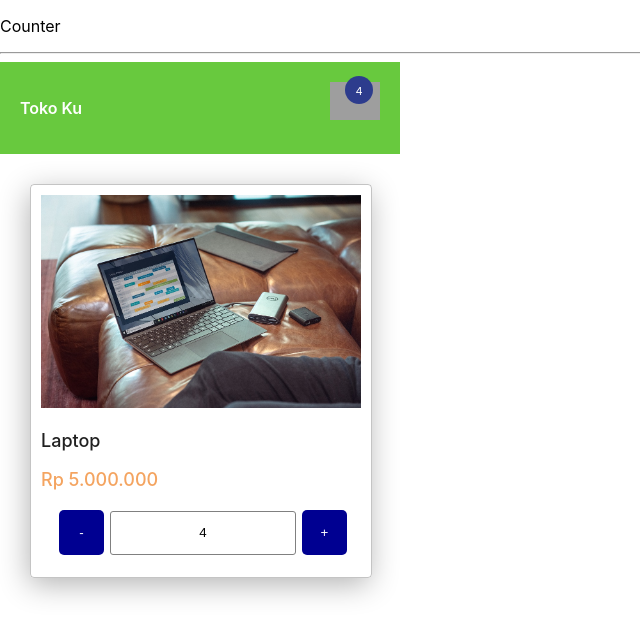
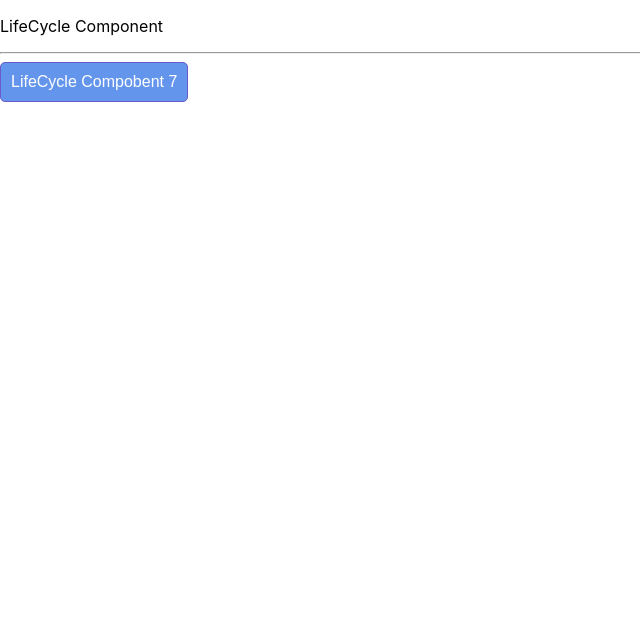
Before and after one commit to anwarsaepul/ReactJSDasar, a React (Create React App) app: page / in a window 1280 px wide. Shown: the top 636 px of the page, without its empty margins (0-640 px from the left). Built offline with nearby package versions, Linux system fonts and the light colour scheme; grey boxes are pictures that could not be loaded.

Commit message:
Mengenal LifeCycle Component Part 1

```diff
--- a/src/container/CardProduct/CardProduct.jsx
+++ b/src/container/CardProduct/CardProduct.jsx
@@ -1,4 +1,4 @@
-import React, { Component, Fragment } from "react";
+import React, { Component } from "react";
 import "../Product/Product.css";
 import bg from "../../assets/bg.jpg";
 
--- a/src/container/Home/Home.jsx
+++ b/src/container/Home/Home.jsx
@@ -1,12 +1,13 @@
 import React, { Component } from "react";
-import YouTubeCom from "../../component/YouTubeCom/YouTubeCom";
-import Product from "../Product/Product";
+// import YouTubeCom from "../../component/YouTubeCom/YouTubeCom";
+import LifeCycleComp from "../LifeCycleComp/LifeCycleComp";
+// import Product from "../Product/Product";
 
 class Home extends Component {
   render() {
     return (
       <div>
-          {/* <p>YouTube Component</p>
+        {/* <p>YouTube Component</p>
           <hr/>
         <YouTubeCom
             time="6.7"
@@ -25,9 +26,13 @@ class Home extends Component {
         <YouTubeCom
             title="EFG"
             desc="Lorem Efg..."/> */}
-        <p>Counter</p>
+        {/* <p>Counter</p>
         <hr />
-        <Product />
+        <Product /> */}
+
+        <p>LifeCycle Component</p>
+        <hr />
+        <LifeCycleComp />
       </div>
     );
   }
--- /dev/null
+++ b/src/container/LifeCycleComp/LifeCycleComp.css
@@ -0,0 +1,13 @@
+.btn {
+    padding: 10px;
+    border: 1px solid slateblue;
+    border-radius: 5px;
+    outline: none;
+    background: cornflowerblue;
+    color: white;
+    font-size: 16px;
+}
+
+.btn:hover {
+    cursor: pointer;
+}
--- /dev/null
+++ b/src/container/LifeCycleComp/LifeCycleComp.jsx
@@ -0,0 +1,56 @@
+import React, { Component } from "react";
+import "./LifeCycleComp.css";
+
+class LifeCycleComp extends Component {
+    // Mounting     => Ketika komponent pertama di pasang
+    // Updating     => Ketika komponent diupdate
+    // Upmounting   => Ketika komponent diCOPOT/hilang
+    // lifecycle pertama
+    constructor(props) {
+        super(props);
+        this.state = {
+            count: 5,
+        };
+        console.log("Construktor");
+    }
+    // lifecycle ke 2
+    static getDerivedStateFromProps(props, state) {
+        console.log("getDerivedStateFromProps")
+        return null;
+    }
+    // lifecycle ke 3(render)
+    // lifecycle ke 4(component didmount)
+    componentDidMount() {
+        console.log("component DidMount")
+        setTimeout(() => {
+            this.setState({
+                count: 7
+            })
+        }, 3000)
+    }
+
+    shouldComponentUpdate(nextProps, nextState) {
+        console.log("shouldComponentUpdate");
+        return true;
+    }
+
+    getSnapshotBeforeUpdate(prevProps, prevState) {
+        console.log("getSnapshotBeforeUpdate");
+        return null;
+    }
+
+    componentDidUpdate(prevProps, prevState, snapshot) {
+        console.log("componentDidUpdate");
+    }
+
+    componentWillUnmount() {
+        console.log("componentWillUnmount");
+    }
+
+    render() {
+        console.log("render");
+        return <button className="btn">LifeCycle Compobent {this.state.count}</button>;
+    }
+}
+
+export default LifeCycleComp;
```
Also changed, not shown: src/App.js (line endings or trailing spaces).
